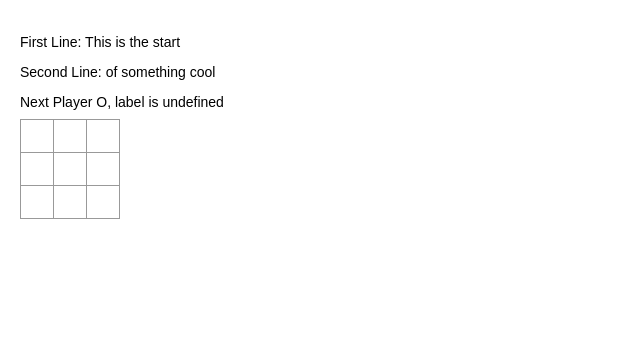
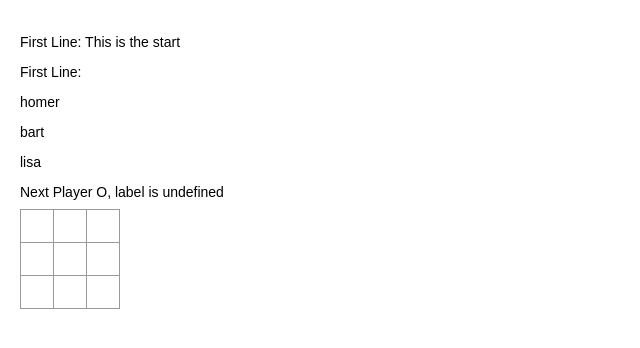
Before and after one commit to AdilKhn/hello-react, a React (Create React App) app: page / in a window 1280 px wide. Shown: the top 348 px of the page, without its empty margins (0-640 px from the left). Built offline with nearby package versions, Linux system fonts and the light colour scheme.

Commit message:
Simple change to try out arrays/looping

```diff
--- a/src/Mylabel.js
+++ b/src/Mylabel.js
@@ -3,8 +3,10 @@ export default class Mylabel extends React.Component{
   render() {
     return (
       <div>
-        <p> First Line: {this.props.firstLine}</p>
-        <p> Second Line:  {this.props.secondLine}</p>
+        <p> First Line:  {this.props.firstLine}</p>
+        First Line: {this.props.secondLine.map(function(title){
+          return <p key={title}>{title}</p>
+        })}
       </div>
     );
   }
--- a/src/index.js
+++ b/src/index.js
@@ -42,7 +42,7 @@ class Board extends React.Component {
     }
     return (
       <div>
-        <Mylabel firstLine="This is the start" secondLine="of something cool"/>
+        <Mylabel firstLine="This is the start" secondLine={['homer', 'bart','lisa']}/>
         <div className="status">{status}</div>
         <div className="board-row">
           {this.renderSquare(0)}
```
